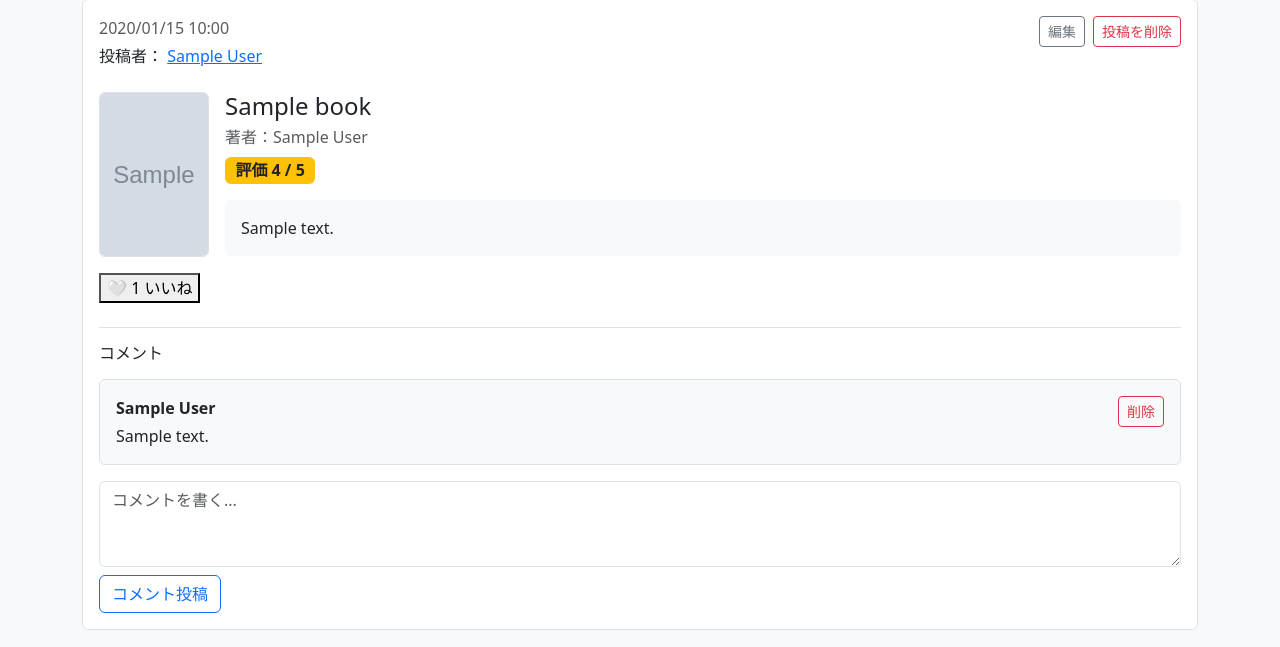
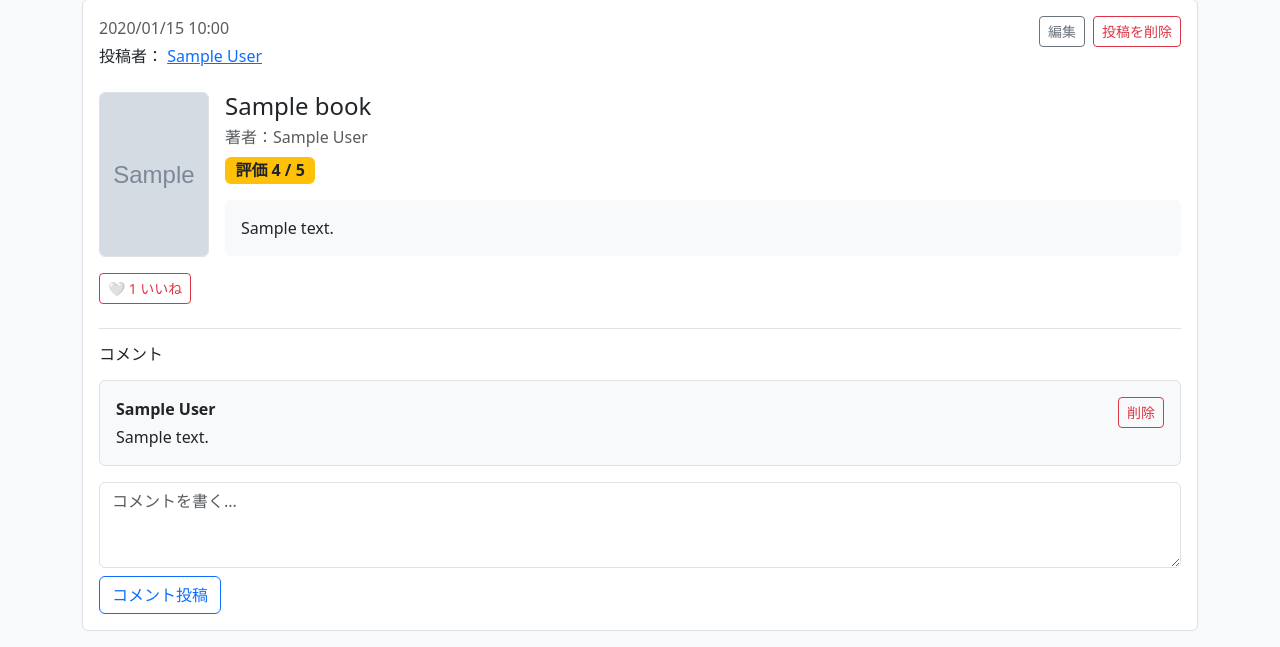
Before and after one commit to toru1064/manga_project, a Flask app: page / in a window 1280 px wide. Shown: the part 394-1041 px from the top of the page. Run offline with Flask 3, Linux system fonts and the light colour scheme; a user stored in the database is signed in; tables that the repository leaves empty hold one stand-in row (values such as "Sample post"); grey boxes marked "Sample" are stand-in pictures.

Commit message:
いいねのUI改善

```diff
--- a/manga_app/app/templates/index.html
+++ b/manga_app/app/templates/index.html
@@ -142,7 +142,7 @@
                         action="{{ url_for('main.toggle_like', book_id=post.id) }}"
                         class="mt-3"
                     >
-                        <button type="submit">
+                        <button type="submit" class="btn btn-sm btn-outline-danger">
                             {% if current_user in post.liked_users %}
                                 ❤️ {{ post.likes.count() }} いいね解除
                             {% else %}
```
